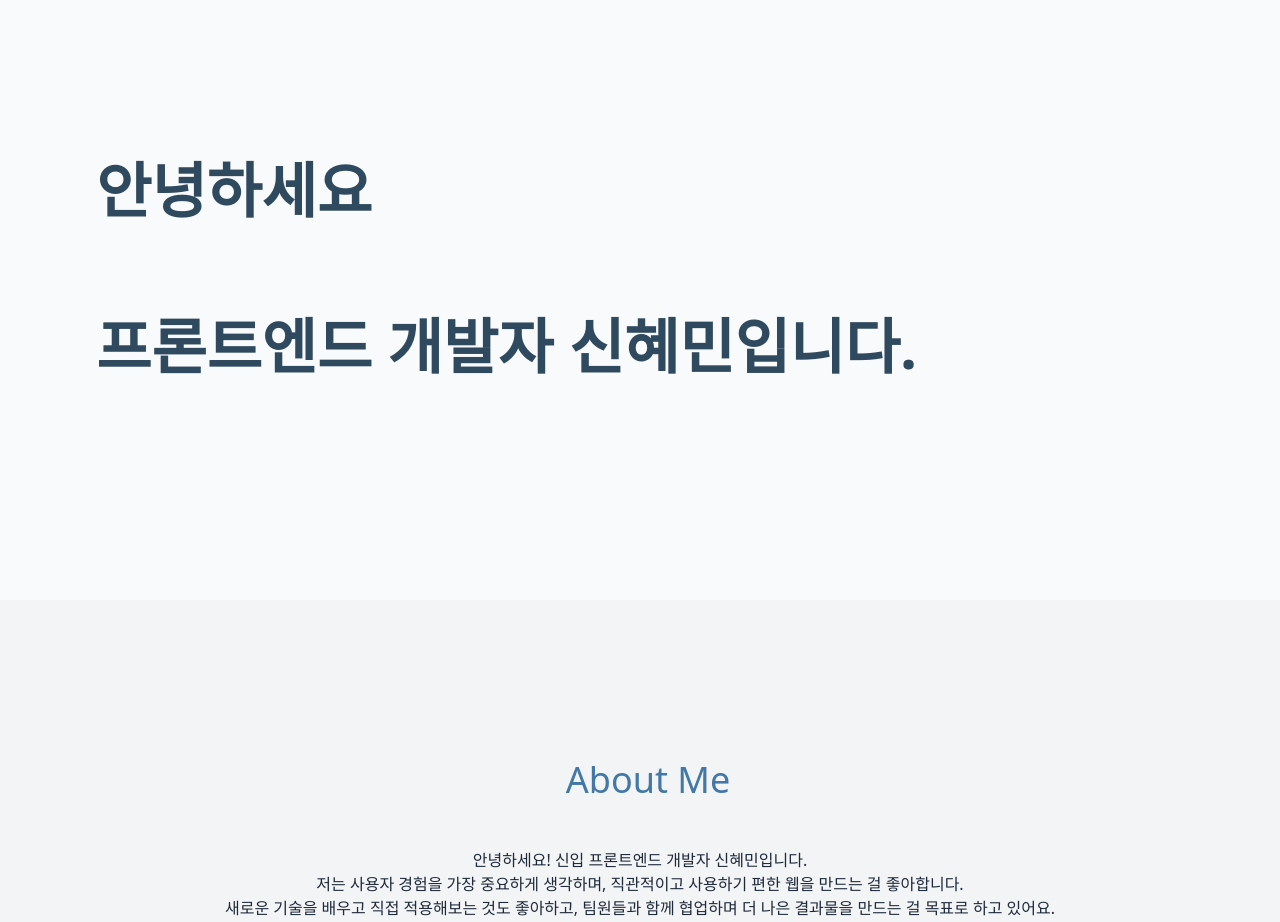
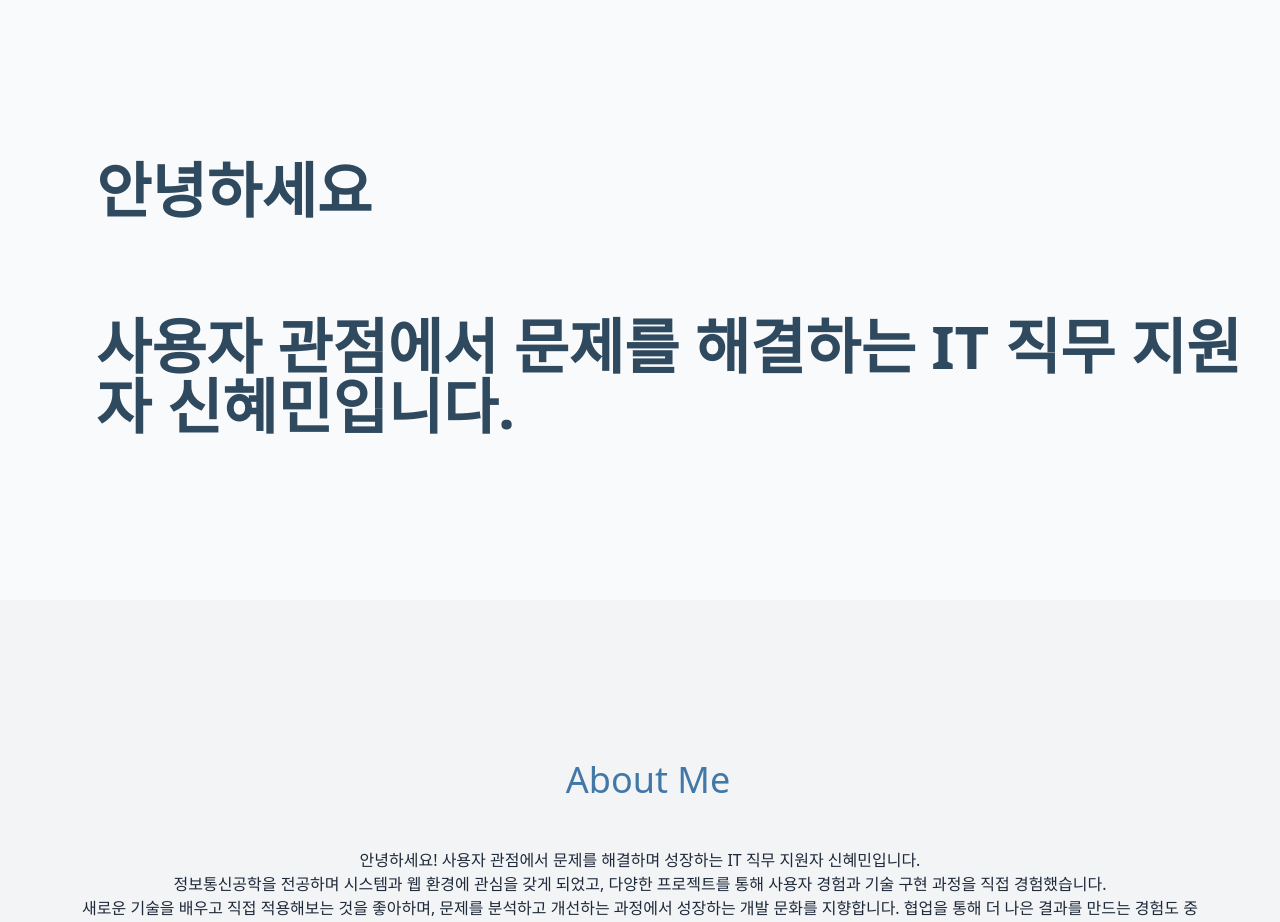
Before and after one commit to nyem1n/Portfolio, a React (Vite) app: page / in a window 1280 px wide. Shown: the top 922 px of the page. Built offline with nearby package versions, Linux system fonts and the light colour scheme.

Commit message:
소개 문구 수정

```diff
--- a/src/components/About/About.tsx
+++ b/src/components/About/About.tsx
@@ -1,18 +1,27 @@
 function About() {
   return (
     <div className="p-20">
-      <h2 className="text-4xl mt-20 ml-4 mb-12 text-center text-[#4178a8] font-medium
+      <h2 className="text-4xl mt-20 ml-4 mb-12 text-center text-[#4178a8] font-medium">
+        About Me
+      </h2>
 
-">About Me</h2>
-      <p className="text-center">안녕하세요! 신입 프론트엔드 개발자 신혜민입니다.</p>
       <p className="text-center">
-      저는 사용자 경험을 가장 중요하게 생각하며, 직관적이고 사용하기 편한 웹을 만드는 걸 좋아합니다.
+        안녕하세요! 사용자 관점에서 문제를 해결하며 성장하는 IT 직무 지원자 신혜민입니다.
       </p>
+
       <p className="text-center">
-      새로운 기술을 배우고 직접 적용해보는 것도 좋아하고, 팀원들과 함께 협업하며 더 나은 결과물을 만드는 걸 목표로 하고 있어요.
+        정보통신공학을 전공하며 시스템과 웹 환경에 관심을 갖게 되었고,
+        다양한 프로젝트를 통해 사용자 경험과 기술 구현 과정을 직접 경험했습니다.
       </p>
+
+      <p className="text-center">
+        새로운 기술을 배우고 직접 적용해보는 것을 좋아하며,
+        문제를 분석하고 개선하는 과정에서 성장하는 개발 문화를 지향합니다.
+        협업을 통해 더 나은 결과를 만드는 경험도 중요하게 생각합니다.
+      </p>
+
       <p className="text-center mt-4">
-      포트폴리오를 통해 제가 만든 프로젝트와 기술 스택을 확인해 주세요!
+        포트폴리오를 통해 프로젝트 경험과 기술 스택을 확인해 주세요!
       </p>
     </div>
   );
--- a/src/components/Header/Header.tsx
+++ b/src/components/Header/Header.tsx
@@ -4,7 +4,7 @@ function Header() {
       <h1 className="text-6xl mt-24 ml-24 text-[#2f495f] font-bold
 ">안녕하세요</h1>
       <h1 className="text-6xl mt-24 ml-24 text-[#2f495f] font-bold
-">프론트엔드 개발자 신혜민입니다.</h1>
+">사용자 관점에서 문제를 해결하는 IT 직무 지원자 신혜민입니다.</h1>
     </div>
   );
 }
```
